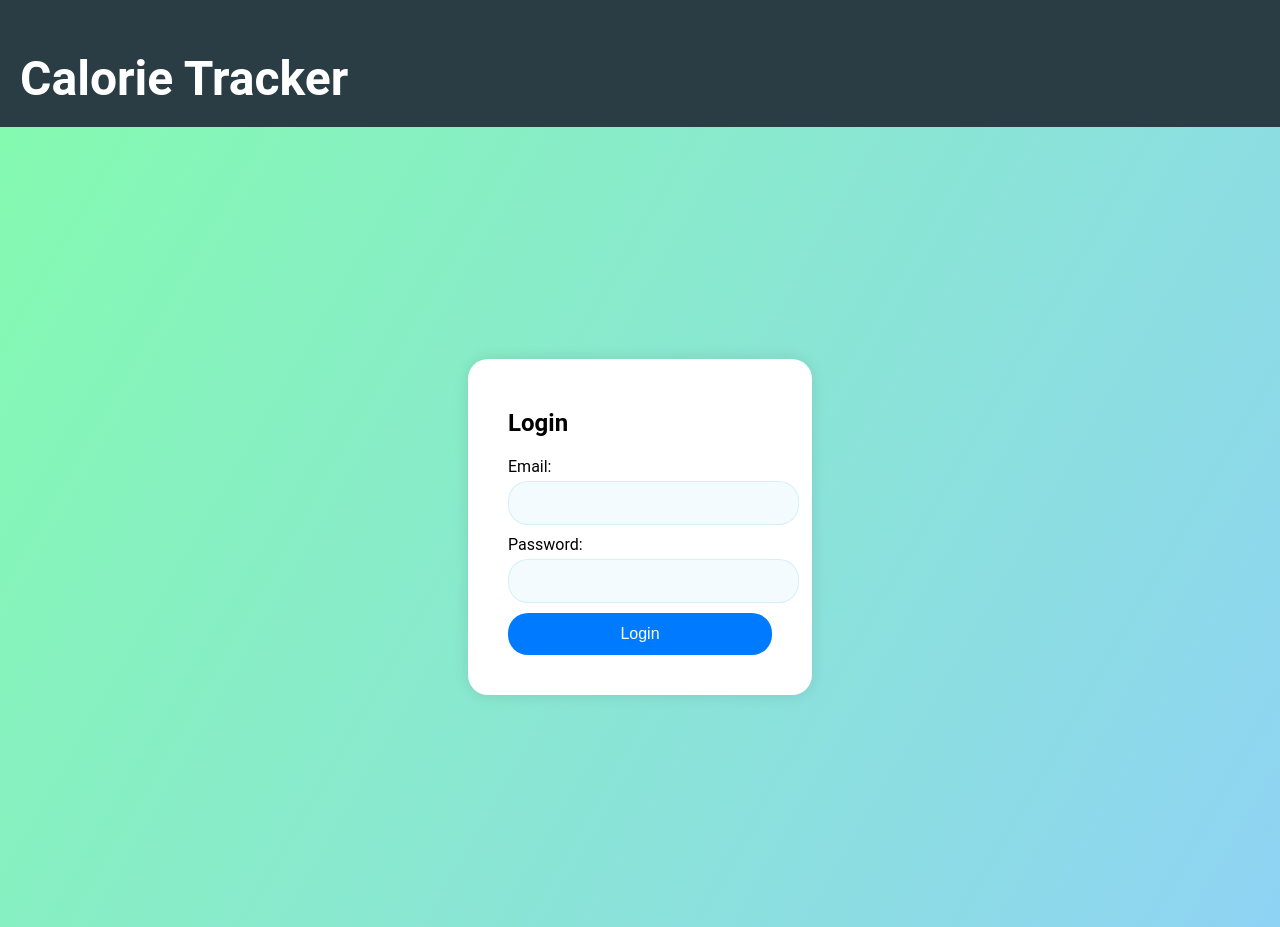
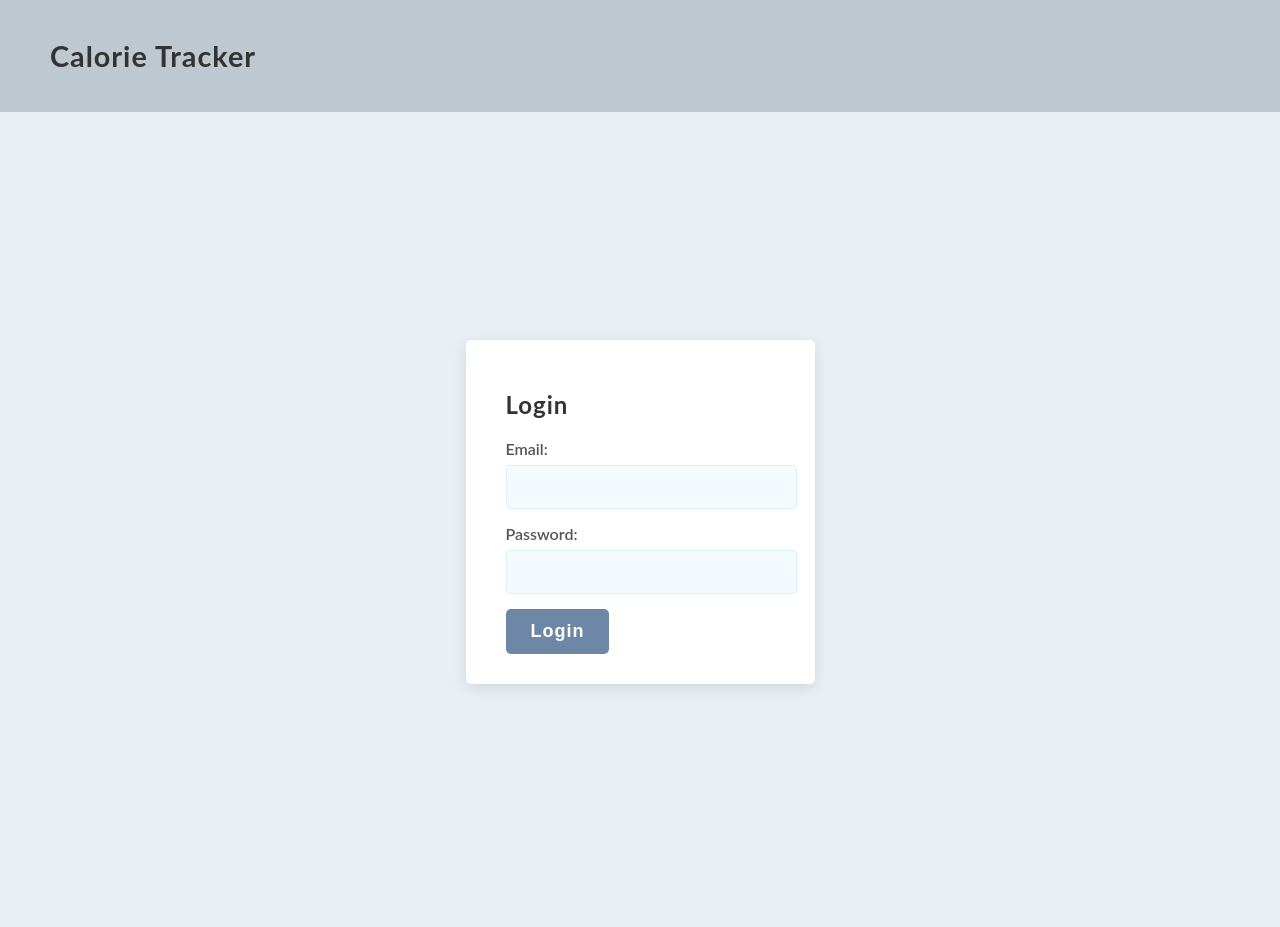
Before and after one commit to MihaelBlazevic/CalorieTrackerFE, a Vue app: page /login in a window 1280 px wide. Built offline with nearby package versions, Linux system fonts and the light colour scheme.

Commit message:
dizaj popravljen

```diff
--- a/src/App.vue
+++ b/src/App.vue
@@ -12,7 +12,9 @@
           >
           <router-link to="/calories" class="navbar-item">Calories</router-link>
           <router-link to="/recipe" class="navbar-item">Recipe</router-link>
-          <router-link to="/" @click="logout()">Log Out</router-link>
+          <router-link to="/" @click="logout()" class="navbar-item"
+            >Log Out</router-link
+          >
         </div>
       </div>
     </nav>
@@ -21,11 +23,7 @@
         Keep track of your daily calorie intake and maintain a healthy
         lifestyle.
       </p>
-
-      <!-- Login button -->
       <router-link to="/login" class="btn">Login</router-link>
-
-      <!-- Register prompt and link -->
       <p class="register-prompt">
         Don't have an account?
         <router-link to="/register" class="register-link"
@@ -35,7 +33,6 @@
     </div>
 
     <router-view />
-    <!-- This will render the component for the current route -->
   </div>
 </template>
 
@@ -51,71 +48,105 @@ export default {
 </script>
 
 <style>
-.app-container {
-  background-color: #2a3d45;
-  height: 100vh;
-  display: flex;
-  flex-direction: column;
-  align-items: center;
-  justify-content: center;
-  color: white;
-  font-family: "Raleway", sans-serif;
+body,
+html {
+  margin: 0;
+  padding: 0;
+  font-family: "Lato", sans-serif;
+  background: #e8eff5;
 }
 
-h1 {
-  font-size: 2.5em;
-  margin-bottom: 10px;
-}
-
-p {
-  margin-bottom: 20px;
-}
-
-.btn {
-  background-color: #007bff;
-  color: white;
-  padding: 10px 15px;
-  border: none;
-  border-radius: 4px;
-  cursor: pointer;
-  margin-bottom: 10px;
-}
-
-.register-prompt {
-  margin-top: 15px;
-}
-
-.register-link {
-  color: #e57373;
-  cursor: pointer;
-  text-decoration: underline;
+.container {
+  max-width: 1200px;
+  margin: 0 auto;
+  padding: 20px;
 }
 
 .navbar {
-  background-color: #2a3d45;
+  background-color: #bdc8d0;
   color: white;
   padding: 10px 0;
+  box-shadow: 0px 3px 10px rgba(0, 0, 0, 0.1);
+  padding: 15px 30px;
+  display: flex;
+  justify-content: space-between;
+  align-items: center;
 }
 
 .navbar-brand {
   display: flex;
   align-items: center;
-  margin-left: 20px;
 }
 
 .navbar-item {
   color: white;
-  margin-right: 20px;
+  margin-left: 20px;
   text-decoration: none;
+  font-weight: 600;
   font-size: 1.2em;
+  transition: 0.2s ease;
+  letter-spacing: 0.8px;
 }
 
 .navbar-item:hover {
   text-decoration: underline;
+  color: #e8eff5;
 }
 
 .navbar-options {
   display: flex;
   align-items: center;
 }
+
+h1 {
+  font-weight: 700;
+  color: #333;
+  letter-spacing: 1px;
+}
+
+.app-container {
+  height: calc(100vh - 70px);
+  display: flex;
+  flex-direction: column;
+  align-items: center;
+  justify-content: center;
+  padding: 0 20px;
+  text-align: center;
+}
+
+p {
+  color: #666;
+  max-width: 500px;
+  margin-bottom: 30px;
+  font-size: 18px;
+  line-height: 1.6;
+}
+
+.btn {
+  border: none;
+  border-radius: 5px;
+  padding: 12px 25px;
+  font-size: 18px;
+  font-weight: 600;
+  cursor: pointer;
+  background-color: #6f87a6;
+  color: #fff;
+  transition: background-color 0.3s ease;
+  letter-spacing: 1px;
+}
+
+.btn:hover {
+  background-color: #5a6f8a;
+}
+
+.register-prompt {
+  margin-top: 20px;
+  color: #666;
+}
+
+.register-link {
+  color: #007bff;
+  cursor: pointer;
+  text-decoration: underline;
+}
 </style>
--- a/src/views/Calories.vue
+++ b/src/views/Calories.vue
@@ -30,6 +30,7 @@
     </div>
   </div>
 </template>
+
 <script>
 import recipeService from "@/services/recipeService";
 import dailyCaloriesService from "@/services/dailyCaloriesService.js";
@@ -54,7 +55,7 @@ export default {
         recipes: this.selectedMeals,
         dailyCalories: totalCalories, // Fill in the total calories here
       });
-      console.log(res);
+      this.$router.push({ name: "Home" });
     },
 
     async fetchMeals() {
@@ -86,23 +87,33 @@ export default {
 </script>
 
 <style scoped>
+@import url("https://fonts.googleapis.com/css2?family=Open+Sans:wght@400;600&display=swap");
+
+.recipe-container,
+.list-container,
+h2,
+ul,
+li {
+  font-family: "Open Sans", sans-serif;
+}
+
 .recipe-container {
   display: flex;
   justify-content: space-between;
   padding: 20px;
-  background: linear-gradient(120deg, #84fab0 0%, #8fd3f4 100%);
+  background: #eaf6f6; /* Light teal background */
   height: 100vh;
 }
 
 .list-section {
-  width: 30%; /* Adjust as needed */
+  width: 45%;
   display: flex;
   flex-direction: column;
   align-items: center;
 }
 
 .list-container {
-  width: 100%; /* Taking the full width of the .list-section */
+  width: 100%;
   background-color: #f7f9fc;
   padding: 20px;
   border-radius: 10px;
@@ -110,34 +121,69 @@ export default {
 }
 
 h2 {
-  font-size: 20px;
+  font-size: 24px; /* Slightly bigger for more emphasis */
   margin-bottom: 20px;
+  color: #333;
+  letter-spacing: 1.5px;
+  font-weight: 600;
 }
 
 ul {
   list-style-type: none;
-  padding: 0;
+  padding-left: 0;
   max-height: 250px;
   overflow-y: auto;
 }
 
 li {
+  display: flex; /* Display checkbox and text in line */
+  align-items: center; /* Vertically align checkbox and text */
   margin-bottom: 10px;
-  padding: 5px 10px;
+  padding: 10px 15px;
   background-color: #e9ecf1;
-  border: 1px solid #d1d4da;
-  border-radius: 15px;
-  transition: all 0.3s ease;
+  border: 2px solid transparent; /* Transparent border to keep sizes consistent */
+  border-radius: 5px;
+  transition: background 0.3s ease, border-color 0.3s ease;
 }
 
 li:hover {
-  background-color: #cfd5df;
+  background-color: #d1d4da;
+  border-color: #6f87a6;
 }
 
-.btn-primary {
-  display: block;
-  margin-top: 10px;
+/* Adjust the primary button */
+.btn-primary,
+.marg {
+  display: inline-block; /* To better control spacing and layout */
+  border: none;
+  border-radius: 25px;
+  padding: 12px 24px; /* Slightly bigger for better touch target */
+  font-size: 18px;
+  font-weight: 600;
+  cursor: pointer;
+  background-color: #6f87a6;
+  color: #fff;
+  transition: background-color 0.3s ease, transform 0.3s ease; /* Added transform */
   text-align: center;
-  width: 100%;
+  letter-spacing: 1.5px;
+  margin-top: 20px;
+  text-transform: uppercase; /* Make text uppercase for visual distinction */
+}
+
+.btn-primary:hover,
+.marg:hover {
+  background-color: #5a6f8a;
+  transform: scale(1.05); /* Slight scale on hover for feedback */
+}
+input[type="checkbox"] {
+  margin-right: 10px; /* Add some space between checkbox and label */
+}
+
+.left-list {
+  margin-right: 2%;
+}
+
+.right-list {
+  margin-left: 2%;
 }
 </style>
--- a/src/views/Editor.vue
+++ b/src/views/Editor.vue
@@ -11,7 +11,7 @@
         </ul>
       </div>
       <button @click="performActionOnSelectedMeals('delete')" class="marg">
-        Delete
+        DELETE
       </button>
     </div>
   </div>
@@ -66,10 +66,14 @@ export default {
 </script>
 
 <style scoped>
-/* Removed .right-list CSS */
-.marg {
-  margin-top: 25px;
-  margin-bottom: 25px;
+@import url("https://fonts.googleapis.com/css2?family=Open+Sans:wght@400;600&display=swap");
+
+.recipe-container,
+.list-container,
+h2,
+ul,
+li {
+  font-family: "Open Sans", sans-serif;
 }
 
 .recipe-container {
@@ -77,19 +81,19 @@ export default {
   justify-content: center; /* Center the content horizontally */
   align-items: center; /* Center the content vertically */
   padding: 20px;
-  background: linear-gradient(120deg, #84fab0 0%, #8fd3f4 100%);
+  background: #eaf6f6; /* Light teal background for consistency */
   height: 100vh;
 }
 
 .list-section {
-  width: 30%; /* Adjust as needed */
+  width: 45%; /* Given the larger viewport, adjusted the width */
   display: flex;
   flex-direction: column;
   align-items: center;
 }
 
 .list-container {
-  width: 100%; /* Taking the full width of the .list-section */
+  width: 100%;
   background-color: #f7f9fc;
   padding: 20px;
   border-radius: 10px;
@@ -97,34 +101,76 @@ export default {
 }
 
 h2 {
-  font-size: 20px;
+  font-size: 24px; /* Slightly bigger for more emphasis */
   margin-bottom: 20px;
+  color: #333;
+  letter-spacing: 1.5px;
+  font-weight: 600;
 }
 
 ul {
   list-style-type: none;
-  padding: 0;
+  padding-left: 0;
   max-height: 250px;
   overflow-y: auto;
 }
 
 li {
+  display: flex; /* Display checkbox and text in line */
+  align-items: center; /* Vertically align checkbox and text */
   margin-bottom: 10px;
-  padding: 5px 10px;
+  padding: 10px 15px;
   background-color: #e9ecf1;
-  border: 1px solid #d1d4da;
-  border-radius: 15px;
-  transition: all 0.3s ease;
+  border: 2px solid transparent; /* Transparent border to keep sizes consistent */
+  border-radius: 5px;
+  transition: background 0.3s ease, border-color 0.3s ease;
 }
 
 li:hover {
-  background-color: #cfd5df;
+  background-color: #d1d4da;
+  border-color: #6f87a6;
 }
 
-.btn-primary {
-  display: block;
+.btn-primary,
+.marg {
+  border: none;
+  border-radius: 25px;
+  padding: 10px 20px;
+  font-size: 16px;
+  font-weight: 600;
+  cursor: pointer;
+  background-color: #6f87a6;
+  color: #fff;
+  transition: background-color 0.3s ease;
   margin-top: 10px;
   text-align: center;
-  width: 100%;
+  letter-spacing: 1px;
+}
+
+./* Adjust the primary button */
+.btn-primary, .marg {
+  display: inline-block; /* To better control spacing and layout */
+  border: none;
+  border-radius: 25px;
+  padding: 12px 24px; /* Slightly bigger for better touch target */
+  font-size: 18px;
+  font-weight: 600;
+  cursor: pointer;
+  background-color: #6f87a6;
+  color: #fff;
+  transition: background-color 0.3s ease, transform 0.3s ease; /* Added transform */
+  text-align: center;
+  letter-spacing: 1.5px;
+  margin-top: 20px;
+  text-transform: uppercase; /* Make text uppercase for visual distinction */
+}
+
+.btn-primary:hover,
+.marg:hover {
+  background-color: #5a6f8a;
+  transform: scale(1.05); /* Slight scale on hover for feedback */
+}
+input[type="checkbox"] {
+  margin-right: 10px; /* Add some space between checkbox and label */
 }
 </style>
--- a/src/views/Home.vue
+++ b/src/views/Home.vue
@@ -1,15 +1,16 @@
 <template>
-  <div class="container-fluid home-container">
-    <div class="row welcome-section">
-      <div class="col">
-        <h2>Welcome, {{ user.name }}!</h2>
-      </div>
+  <div class="home-container">
+    <div class="welcome-section">
+      <h2>Welcome, {{ user.name }}!</h2>
     </div>
-    <div class="row">
-      <div class="col-md-4 offset-md-4 calories-box">
-        <h2>Today's Calories</h2>
-        <p>{{ dailyCalories }}</p>
-      </div>
+    <div class="calories-box">
+      <h2>Today's Calories</h2>
+      <p :class="{ 'calories-limit': hasReachedCalorieLimit }">
+        {{ dailyCalories }}
+      </p>
+      <p v-if="hasReachedCalorieLimit" class="calories-message">
+        You have reached the appropriate calorie intake for today, Good job!
+      </p>
     </div>
   </div>
 </template>
@@ -29,9 +30,14 @@ export default {
     const dailyCalories = await dailyCaloriesService.getDailyCalories(
       this.user._id
     );
-    if (dailyCalories) {
-      this.dailyCalories = dailyCalories["data"]["dailyCalories"];
+    if (dailyCalories && dailyCalories.data) {
+      this.dailyCalories = dailyCalories.data.dailyCalories || 0;
     }
+  },
+  computed: {
+    hasReachedCalorieLimit() {
+      return this.dailyCalories >= 2000;
+    },
   },
 };
 </script>
@@ -41,22 +47,23 @@ body,
 html {
   margin: 0 !important;
   padding: 0 !important;
-  font-family: "Roboto", sans-serif !important;
-}
-
-.logout {
-  margin-top: 150px;
+  font-family: "Lato", sans-serif !important;
+  background: #e8eff5;
 }
 
 .home-container {
   height: 100vh;
-  background: linear-gradient(120deg, #84fab0 0%, #8fd3f4 100%);
+  background: #eaf6f6; /* Light teal background */
   padding: 40px 0;
+  display: flex;
+  flex-direction: column;
+  align-items: center;
 }
 
 .welcome-section {
   text-align: center;
-  margin-bottom: 20px;
+  margin-bottom: 50px;
+  color: #333;
 }
 
 .calories-box {
@@ -64,35 +71,50 @@ html {
   flex-direction: column;
   justify-content: center;
   align-items: center;
-  background-color: white;
-  border-radius: 20px;
-  padding: 30px;
-  box-shadow: 0px 0px 15px rgba(0, 0, 0, 0.1);
+  background-color: #ffffff;
+  border-radius: 15px;
+  padding: 40px;
+  box-shadow: 0px 3px 10px rgba(0, 0, 0, 0.1);
+  width: 300px;
 }
 
 .calories-box h2 {
-  font-size: 24px;
+  font-size: 22px;
   margin-bottom: 20px;
+  color: #6f87a6;
 }
 
 .calories-box p {
-  font-size: 48px;
-  margin-bottom: 20px;
+  font-size: 36px;
+  margin-bottom: 25px;
+  color: #333;
+}
+
+.calories-limit {
+  color: #6f87a6;
+}
+
+.calories-message {
+  font-size: 8px; /* Reduced font size for the calorie message */
+  color: #6f87a6; /* Match the color with the scheme */
+  text-align: center;
+  margin-top: 20px;
 }
 
 button {
-  border-radius: 25px;
-  background-color: #6cd9c3;
   border: none;
-  font-size: 16px;
-  padding: 15px 25px;
+  border-radius: 5px;
+  padding: 12px 25px;
+  font-size: 18px;
+  font-weight: 600;
   cursor: pointer;
-  transition: all 0.3s ease;
-  width: 150px;
-  text-align: center;
+  background-color: #6f87a6; /* Button color to match with the scheme */
+  color: #fff;
+  transition: background-color 0.3s ease;
+  letter-spacing: 1px;
 }
 
 button:hover {
-  background-color: #56bfa4;
+  background-color: #5a6f8a; /* Slightly darker shade for the hover state */
 }
 </style>
--- a/src/views/Login.vue
+++ b/src/views/Login.vue
@@ -1,9 +1,9 @@
 <template>
   <div class="login-container">
-    <div class="register-form shadow-lg p-4 rounded">
-      <h2 class="text-center mb-4">Login</h2>
+    <div class="register-form">
+      <h2>Login</h2>
       <form @submit.prevent="login">
-        <div class="form-group mb-3">
+        <div class="form-group">
           <label for="email">Email:</label>
           <input
             type="email"
@@ -13,7 +13,7 @@
             required
           />
         </div>
-        <div class="form-group mb-3">
+        <div class="form-group">
           <label for="password">Password:</label>
           <input
             type="password"
@@ -23,7 +23,7 @@
             required
           />
         </div>
-        <button type="submit" class="btn btn-primary btn-block">Login</button>
+        <button type="submit" class="btn btn-primary">Login</button>
       </form>
     </div>
   </div>
@@ -63,9 +63,10 @@ export default {
 <style>
 body,
 html {
-  margin: 0 !important;
-  padding: 0 !important;
-  font-family: "Roboto", sans-serif !important;
+  margin: 0;
+  padding: 0;
+  font-family: "Lato", sans-serif; /* Adopting the professional font */
+  background: #e8eff5; /* Harmonious background color */
 }
 
 .login-container {
@@ -73,53 +74,66 @@ html {
   display: flex;
   justify-content: center;
   align-items: center;
-  background: linear-gradient(120deg, #84fab0 0%, #8fd3f4 100%);
+  background: #e8eff5; /* Background matching the main app style */
 }
 
 .register-form {
-  max-width: 380px !important;
-  background-color: #fff;
-  padding: 30px 40px !important;
+  max-width: 400px;
+  background-color: #ffffff;
+  padding: 30px 40px;
+  box-shadow: 0px 4px 15px rgba(0, 0, 0, 0.1);
+  border-radius: 5px;
+}
+
+h2 {
+  color: #333;
+  font-weight: 700; /* Bolder for emphasis */
+  letter-spacing: 1px; /* Consistency in letter spacing */
+  margin-bottom: 20px;
 }
 
 .form-group {
-  margin-bottom: 10px !important;
+  margin-bottom: 15px;
+  padding-right: 20px;
 }
 
 label {
   display: block;
-  margin-bottom: 5px !important;
+  margin-bottom: 7px;
+  color: #555;
+  font-weight: 600; /* Bolder labels for clearer indication */
 }
 
 .form-control {
-  border-radius: 20px !important;
-  background-color: rgba(143, 211, 244, 0.1) !important;
-  border: 1px solid rgba(143, 211, 244, 0.3) !important;
-  transition: all 0.3s ease !important;
-  font-size: 16px !important;
-  padding: 12px 20px !important;
-  width: 100% !important;
+  border-radius: 5px;
+  background-color: rgba(143, 211, 244, 0.1);
+  border: 1px solid rgba(143, 211, 244, 0.3);
+  transition: all 0.3s ease;
+  font-size: 16px;
+  padding: 12px 20px;
+  width: 100%;
+  color: #333; /* Darker text for better readability */
 }
 
 .form-control:focus {
-  box-shadow: 0 0 5px rgba(143, 211, 244, 0.5) !important;
-  border-color: rgba(143, 211, 244, 0.5) !important;
+  box-shadow: 0 0 5px rgba(143, 211, 244, 0.5);
+  border-color: rgba(143, 211, 244, 0.5);
 }
 
 button {
-  background-color: #007bff !important;
-  color: white !important;
-  padding: 10px 15px !important;
-  border: none !important;
-  border-radius: 4px !important;
-  cursor: pointer !important;
+  border: none;
+  border-radius: 5px;
+  padding: 12px 25px;
+  font-size: 18px; /* Bigger font size for emphasis */
+  font-weight: 600;
+  cursor: pointer;
+  background-color: #6f87a6; /* Button color in harmony with the app style */
+  color: #fff;
+  transition: background-color 0.3s ease;
+  letter-spacing: 1px; /* Adding that touch of style */
 }
 
-.btn-primary {
-  border-radius: 20px !important;
-  background-color: #007bff !important;
-  border: none !important;
-  font-size: 16px !important;
-  padding: 12px 20px !important;
+.btn-primary:hover {
+  background-color: #5a6f8a; /* Slightly darker shade for the hover state */
 }
 </style>
--- a/src/views/Recipe.vue
+++ b/src/views/Recipe.vue
@@ -65,11 +65,6 @@ export default {
 
       // Add them to the selectedIngredients array
       this.selectedIngredients.push(...toTransfer);
-
-      // Remove them from the availableIngredients array
-      this.availableIngredients = this.availableIngredients.filter(
-        (ingredient) => !ingredient.isSelected
-      );
     },
     async saveRecipe() {
       // Calculate total calories
@@ -100,23 +95,70 @@ export default {
 </script>
 
 <style scoped>
+/* Add the import for the font at the start */
+@import url("https://fonts.googleapis.com/css2?family=Open+Sans:wght@400;600&display=swap");
+
+/* Use the imported font throughout the component */
+.recipe-container,
+.list-container,
+h2,
+ul,
+li {
+  font-family: "Open Sans", sans-serif;
+}
+
+/* Enhancing the list items */
+li {
+  margin-bottom: 10px;
+  padding: 10px 15px; /* Increased padding */
+  background-color: #e9ecf1;
+  border: 2px solid transparent; /* Add a transparent border to maintain size on hover */
+  border-radius: 5px;
+  transition: background 0.3s ease, border-color 0.3s ease; /* Transition for the border color too */
+  font-weight: 600; /* Make the text slightly bolder */
+}
+
+li:hover {
+  background-color: #d1d4da;
+  border-color: #6f87a6; /* Adding a border color on hover */
+}
+
+/* Text enhancement */
+h2 {
+  font-size: 22px; /* Slightly bigger header */
+  margin-bottom: 20px;
+  color: #333;
+  letter-spacing: 1.5px;
+  font-weight: 600; /* Bolder header */
+}
+
+.text-input {
+  /* ... (rest of the properties) ... */
+  font-size: 18px; /* Bigger font for input */
+}
+
+.btn-primary {
+  /* ... (rest of the properties) ... */
+  letter-spacing: 1.5px; /* Slightly increased letter spacing */
+}
+
 .recipe-container {
   display: flex;
   justify-content: space-between;
   padding: 20px;
-  background: linear-gradient(120deg, #84fab0 0%, #8fd3f4 100%);
+  background: #eaf6f6; /* Light teal background */
   height: 100vh;
 }
 
 .list-section {
-  width: 30%; /* Adjust as needed */
+  width: 45%;
   display: flex;
   flex-direction: column;
   align-items: center;
 }
 
 .list-container {
-  width: 100%; /* Taking the full width of the .list-section */
+  width: 100%;
   background-color: #f7f9fc;
   padding: 20px;
   border-radius: 10px;
@@ -126,6 +168,8 @@ export default {
 h2 {
   font-size: 20px;
   margin-bottom: 20px;
+  color: #333;
+  letter-spacing: 1px;
 }
 
 ul {
@@ -140,29 +184,55 @@ li {
   padding: 5px 10px;
   background-color: #e9ecf1;
   border: 1px solid #d1d4da;
-  border-radius: 15px;
-  transition: all 0.3s ease;
+  border-radius: 5px;
+  transition: background 0.3s ease;
 }
 
 li:hover {
-  background-color: #cfd5df;
+  background-color: #d1d4da;
+  border: 1px solid #c2c7d0;
 }
 
 .btn-primary {
-  display: block;
+  border: none;
+  border-radius: 25px;
+  padding: 10px 20px;
+  font-size: 16px;
+  font-weight: 600;
+  cursor: pointer;
+  background-color: #6f87a6;
+  color: #fff;
+  transition: background-color 0.3s ease;
   margin-top: 10px;
   text-align: center;
+  letter-spacing: 1px;
+}
+
+.btn-primary:hover {
+  background-color: #5a6f8a;
+}
+
+.text-input {
+  margin-top: 20px;
+  padding: 8px 12px;
+  border: 1px solid #d1d4da;
+  border-radius: 5px;
   width: 100%;
+  font-size: 16px;
+  background-color: #f7f9fc;
+  transition: border 0.3s ease;
 }
-.text-input {
-  margin-top: 25px;
-  width: 100%;
-  padding: 10px;
-  border-radius: 4px;
-  border: 1px solid #ccc;
-  margin-bottom: 10px; /* Space between input and the Save button */
+
+.text-input:focus {
+  border: 1px solid #6f87a6;
+  outline: none;
 }
-.home-button {
-  margin: 25px; /* gives space on the left and right side of the button */
+
+.left-list {
+  margin-right: 2%;
+}
+
+.right-list {
+  margin-left: 2%;
 }
 </style>
--- a/src/views/Register.vue
+++ b/src/views/Register.vue
@@ -71,40 +71,58 @@ export default {
 </script>
 
 <style>
+body,
+html {
+  margin: 0;
+  padding: 0;
+  font-family: "Lato", sans-serif;
+  background: #e8eff5;
+}
+
 .register-container {
   height: 100vh;
   display: flex;
   justify-content: center;
   align-items: center;
-  background: linear-gradient(120deg, #84fab0 0%, #8fd3f4 100%);
+  background: #e8eff5;
 }
 
 .register-form {
-  max-width: 380px;
-  background-color: #fff;
+  max-width: 400px;
+  background-color: #ffffff;
   padding: 30px 40px;
-  border-radius: 20px;
-  box-shadow: 0px 0px 15px rgba(0, 0, 0, 0.1);
+  box-shadow: 0px 4px 15px rgba(0, 0, 0, 0.1);
+  border-radius: 5px;
+}
+
+h2 {
+  color: #333;
+  font-weight: 700;
+  letter-spacing: 1px;
+  margin-bottom: 20px;
 }
 
 .form-group {
   margin-bottom: 15px;
-  margin-right: 15px;
+  padding-right: 20px;
 }
 
 label {
   display: block;
-  margin-bottom: 5px;
+  margin-bottom: 7px;
+  color: #555;
+  font-weight: 600;
 }
 
 .form-control {
-  border-radius: 20px;
+  border-radius: 5px;
   background-color: rgba(143, 211, 244, 0.1);
   border: 1px solid rgba(143, 211, 244, 0.3);
   transition: all 0.3s ease;
   font-size: 16px;
   padding: 12px 20px;
   width: 100%;
+  color: #333;
 }
 
 .form-control:focus {
@@ -112,18 +130,20 @@ label {
   border-color: rgba(143, 211, 244, 0.5);
 }
 
-.btn-primary {
-  border-radius: 20px;
-  background-color: #007bff;
+button.btn-primary {
   border: none;
-  font-size: 16px;
-  padding: 12px 20px;
-  width: 100%;
+  border-radius: 5px;
+  padding: 12px 25px;
+  font-size: 18px;
+  font-weight: 600;
   cursor: pointer;
-  transition: all 0.3s ease;
+  background-color: #6f87a6;
+  color: #fff;
+  transition: background-color 0.3s ease;
+  letter-spacing: 1px;
 }
 
 .btn-primary:hover {
-  background-color: #0056b3;
+  background-color: #5a6f8a;
 }
 </style>
```
